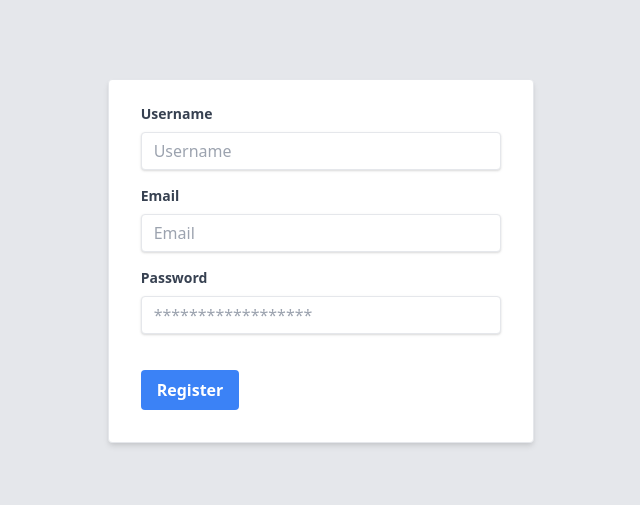
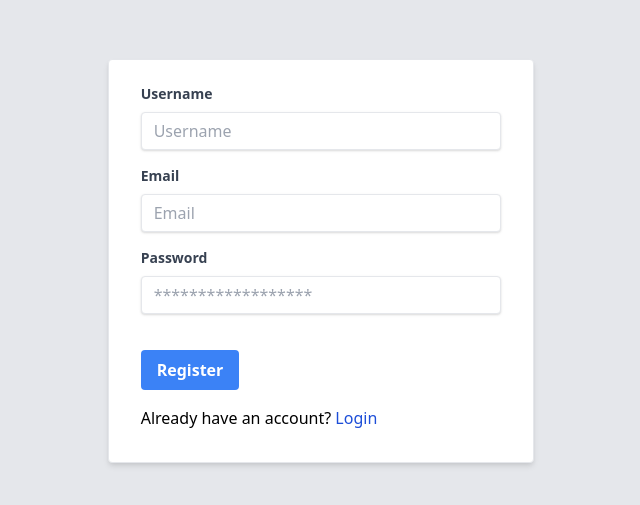
Before and after one commit to davidwagura/Gadget-Galaxy, a Vue app: page /register in a window 1280 px wide. Shown: the part 131-636 px from the top of the page, without its empty margins (319-959 px from the left). Built offline with nearby package versions, Linux system fonts and the light colour scheme.

Commit message:
Add a link to login page if user already has an account

```diff
--- a/src/components/profile/RegisterPage.vue
+++ b/src/components/profile/RegisterPage.vue
@@ -23,6 +23,9 @@
                 <button class="bg-blue-500 hover:bg-blue-700 text-white font-bold py-2 px-4 rounded focus:outline-none focus:shadow-outline" type="submit">
                     Register
                 </button>
+            </div>
+            <div class="mt-4">
+                <p>Already have an account? <a class="text-blue-700" href="/login">Login</a></p>
             </div>
         </form>
         <div v-if="successMessage" class="alert alert-success text-center  text-green-400" role="alert">
```
